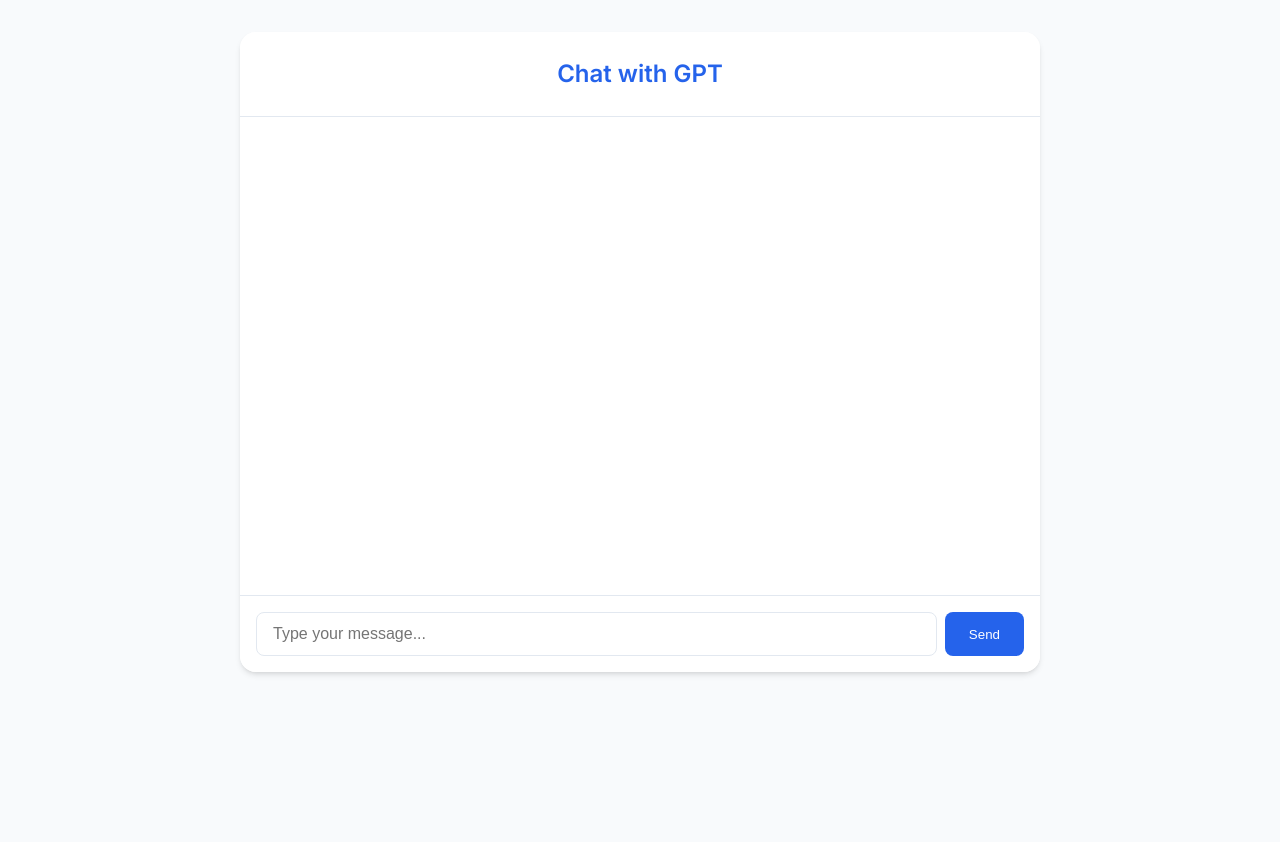
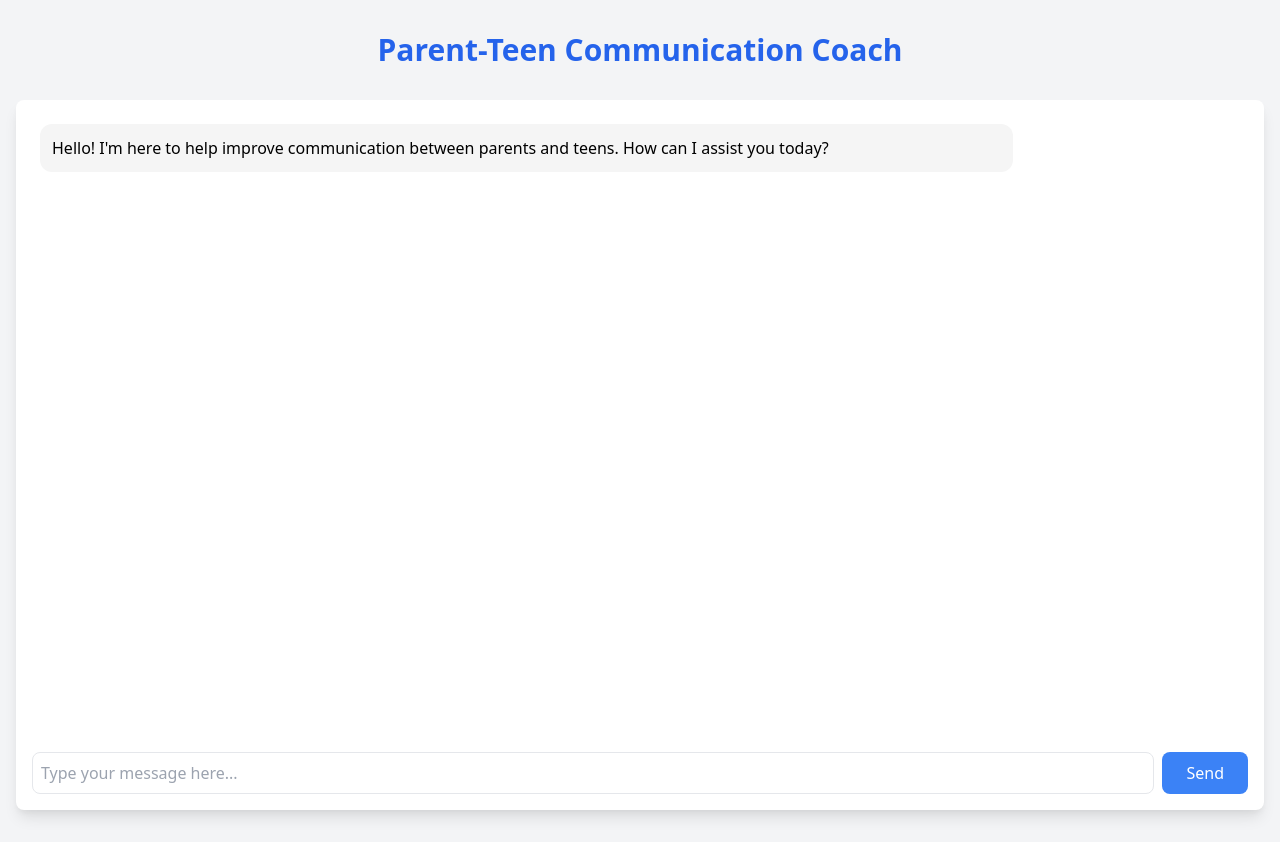
Before and after one commit to tingsudo/bot-test2, a plain HTML site: page public/index.html in a window 1280 px wide. Before the commit the page ends 800 px from the top, so only its background shows below. Drawn offline with nearby package versions, Linux system fonts and the light colour scheme.

Commit message:
Update index.html

```diff
--- a/public/index.html
+++ b/public/index.html
@@ -3,257 +3,120 @@
 <head>
     <meta charset="UTF-8">
     <meta name="viewport" content="width=device-width, initial-scale=1.0">
-    <title>Chat with GPT</title>
-    <link href="https://fonts.googleapis.com/css2?family=Inter:wght@400;500;600&display=swap" rel="stylesheet">
+    <title>Parent-Teen Communication Coach</title>
+    <link href="https://cdn.jsdelivr.net/npm/tailwindcss@2.2.19/dist/tailwind.min.css" rel="stylesheet">
     <style>
-        :root {
-            --primary-color: #2563eb;
-            --secondary-color: #1e40af;
-            --bg-color: #f8fafc;
-            --text-color: #1e293b;
-            --border-color: #e2e8f0;
-            --user-msg-bg: #dbeafe;
-            --bot-msg-bg: #f1f5f9;
+        .chat-container {
+            height: calc(100vh - 180px);
         }
-
-        * {
-            margin: 0;
-            padding: 0;
-            box-sizing: border-box;
-        }
-
-        body {
-            font-family: 'Inter', sans-serif;
-            background-color: var(--bg-color);
-            color: var(--text-color);
-            line-height: 1.5;
-            padding: 2rem;
-            min-height: 100vh;
-            display: flex;
-            flex-direction: column;
-            align-items: center;
-        }
-
-        .chat-container {
-            max-width: 800px;
-            width: 100%;
-            background: white;
-            border-radius: 16px;
-            box-shadow: 0 4px 6px -1px rgb(0 0 0 / 0.1), 0 2px 4px -2px rgb(0 0 0 / 0.1);
-            overflow: hidden;
-            display: flex;
-            flex-direction: column;
-            height: 80vh;
-        }
-
-        .chat-header {
-            padding: 1.5rem;
-            background: white;
-            border-bottom: 1px solid var(--border-color);
-            text-align: center;
-        }
-
-        .chat-header h1 {
-            font-size: 1.5rem;
-            font-weight: 600;
-            color: var(--primary-color);
-        }
-
-        #chatBox {
-            flex: 1;
-            overflow-y: auto;
-            padding: 1.5rem;
-            display: flex;
-            flex-direction: column;
-            gap: 1rem;
-        }
-
         .message {
             max-width: 80%;
-            padding: 0.75rem 1rem;
+            margin: 8px;
+            padding: 12px;
             border-radius: 12px;
-            animation: fadeIn 0.3s ease-out;
         }
-
-        @keyframes fadeIn {
-            from { opacity: 0; transform: translateY(10px); }
-            to { opacity: 1; transform: translateY(0); }
+        .user-message {
+            background-color: #e3f2fd;
+            margin-left: auto;
         }
-
-        .user-msg {
-            background: var(--user-msg-bg);
-            color: var(--text-color);
-            align-self: flex-end;
-            border-bottom-right-radius: 4px;
+        .bot-message {
+            background-color: #f5f5f5;
+            margin-right: auto;
         }
-
-        .gpt-msg {
-            background: var(--bot-msg-bg);
-            color: var(--text-color);
-            align-self: flex-start;
-            border-bottom-left-radius: 4px;
+        .bot-message p {
+            margin-bottom: 1em;
         }
-
-        .thinking {
-            display: flex;
-            align-items: center;
-            gap: 0.5rem;
-            padding: 0.75rem 1rem;
-            background: var(--bot-msg-bg);
-            border-radius: 12px;
-            align-self: flex-start;
-            border-bottom-left-radius: 4px;
-            animation: fadeIn 0.3s ease-out;
+        .bot-message p:last-child {
+            margin-bottom: 0;
         }
-
-        .thinking-dots {
-            display: flex;
-            gap: 0.25rem;
+        .bot-message ul {
+            list-style-type: disc;
+            margin-left: 1.5em;
+            margin-bottom: 1em;
         }
-
-        .thinking-dot {
-            width: 8px;
-            height: 8px;
-            background: var(--primary-color);
-            border-radius: 50%;
-            animation: thinking 1.4s infinite;
-        }
-
-        .thinking-dot:nth-child(2) { animation-delay: 0.2s; }
-        .thinking-dot:nth-child(3) { animation-delay: 0.4s; }
-
-        @keyframes thinking {
-            0%, 60%, 100% { transform: translateY(0); }
-            30% { transform: translateY(-4px); }
-        }
-
-        .input-container {
-            padding: 1rem;
-            background: white;
-            border-top: 1px solid var(--border-color);
-            display: flex;
-            gap: 0.5rem;
-        }
-
-        #input {
-            flex: 1;
-            padding: 0.75rem 1rem;
-            border: 1px solid var(--border-color);
-            border-radius: 8px;
-            font-size: 1rem;
-            transition: border-color 0.2s;
-        }
-
-        #input:focus {
-            outline: none;
-            border-color: var(--primary-color);
-        }
-
-        button {
-            padding: 0.75rem 1.5rem;
-            background: var(--primary-color);
-            color: white;
-            border: none;
-            border-radius: 8px;
-            font-weight: 500;
-            cursor: pointer;
-            transition: background-color 0.2s;
-        }
-
-        button:hover {
-            background: var(--secondary-color);
-        }
-
-        @media (max-width: 640px) {
-            body {
-                padding: 1rem;
-            }
-
-            .chat-container {
-                height: 90vh;
-            }
-
-            .message {
-                max-width: 90%;
-            }
+        .bot-message li {
+            margin-bottom: 0.5em;
         }
     </style>
 </head>
-<body>
-    <div class="chat-container">
-        <div class="chat-header">
-            <h1>Chat with GPT</h1>
-        </div>
-        <div id="chatBox"></div>
-        <div class="input-container">
-            <input id="input" placeholder="Type your message..." />
-            <button onclick="send()">Send</button>
+<body class="bg-gray-100">
+    <div class="container mx-auto px-4 py-8">
+        <h1 class="text-3xl font-bold text-center mb-8 text-blue-600">Parent-Teen Communication Coach</h1>
+
+        <div class="bg-white rounded-lg shadow-lg p-4">
+            <div id="chat-messages" class="chat-container overflow-y-auto mb-4">
+                <!-- Messages will be added here -->
+            </div>
+
+            <div class="flex gap-2">
+                <input type="text" id="user-input"
+                       class="flex-1 p-2 border rounded-lg focus:outline-none focus:border-blue-500"
+                       placeholder="Type your message here...">
+                <button onclick="sendMessage()"
+                        class="bg-blue-500 text-white px-6 py-2 rounded-lg hover:bg-blue-600 transition-colors">
+                    Send
+                </button>
+            </div>
         </div>
     </div>
 
     <script>
-        async function send() {
-            const inputField = document.getElementById("input");
-            const input = inputField.value.trim();
-            const chatBox = document.getElementById("chatBox");
+        const chatMessages = document.getElementById('chat-messages');
+        const userInput = document.getElementById('user-input');
 
-            if (!input) return;
+        // Add event listener for Enter key
+        userInput.addEventListener('keypress', function(e) {
+            if (e.key === 'Enter') {
+                sendMessage();
+            }
+        });
 
-            // Add user message
-            chatBox.innerHTML += `<div class="user-msg"><b>You:</b> ${input}</div>`;
-            inputField.value = "";
-            chatBox.scrollTop = chatBox.scrollHeight;
+        function addMessage(content, isUser = false) {
+            const messageDiv = document.createElement('div');
+            messageDiv.className = `message ${isUser ? 'user-message' : 'bot-message'}`;
 
-            // Add thinking animation
-            const thinkingDiv = document.createElement('div');
-            thinkingDiv.className = 'thinking';
-            thinkingDiv.innerHTML = `
-                <b>GPT:</b>
-                <div class="thinking-dots">
-                    <div class="thinking-dot"></div>
-                    <div class="thinking-dot"></div>
-                    <div class="thinking-dot"></div>
-                </div>
-            `;
-            chatBox.appendChild(thinkingDiv);
-            chatBox.scrollTop = chatBox.scrollHeight;
+            if (isUser) {
+                messageDiv.textContent = content;
+            } else {
+                messageDiv.innerHTML = content;
+            }
+
+            chatMessages.appendChild(messageDiv);
+            chatMessages.scrollTop = chatMessages.scrollHeight;
+        }
+
+        async function sendMessage() {
+            const message = userInput.value.trim();
+            if (!message) return;
+
+            // Add user message to chat
+            addMessage(message, true);
+            userInput.value = '';
 
             try {
-                const res = await fetch("/api/chat", {
-                    method: "POST",
-                    headers: { "Content-Type": "application/json" },
-                    body: JSON.stringify({ message: input }),
+                const response = await fetch('/api/chat', {
+                    method: 'POST',
+                    headers: {
+                        'Content-Type': 'application/json',
+                    },
+                    body: JSON.stringify({ message })
                 });
 
-                // Remove thinking animation
-                thinkingDiv.remove();
+                const data = await response.json();
 
-                const text = await res.text();
-                let data;
-                try {
-                    data = JSON.parse(text);
-                    chatBox.innerHTML += `<div class="gpt-msg"><b>GPT:</b> ${data.reply}</div>`;
-                } catch (jsonErr) {
-                    chatBox.innerHTML += `<div class="gpt-msg"><b>GPT:</b> (Invalid response)</div>`;
-                    console.error("Response was not valid JSON:", text);
+                if (response.ok) {
+                    addMessage(data.reply);
+                } else {
+                    addMessage('Sorry, I encountered an error. Please try again.');
                 }
-            } catch (err) {
-                // Remove thinking animation
-                thinkingDiv.remove();
-
-                chatBox.innerHTML += `<div class="gpt-msg"><b>GPT:</b> Error: ${err.message}</div>`;
-                console.error("Fetch error:", err);
+            } catch (error) {
+                console.error('Error:', error);
+                addMessage('Sorry, I encountered an error. Please try again.');
             }
-
-            chatBox.scrollTop = chatBox.scrollHeight;
         }
 
-        // Allow sending message with Enter key
-        document.getElementById('input').addEventListener('keypress', function(e) {
-            if (e.key === 'Enter') {
-                send();
-            }
-        });
+        // Add welcome message
+        addMessage('Hello! I\'m here to help improve communication between parents and teens. How can I assist you today?');
     </script>
 </body>
 </html>
```
Also changed, not shown: api/chat/index.js (+7 -3 lines).
